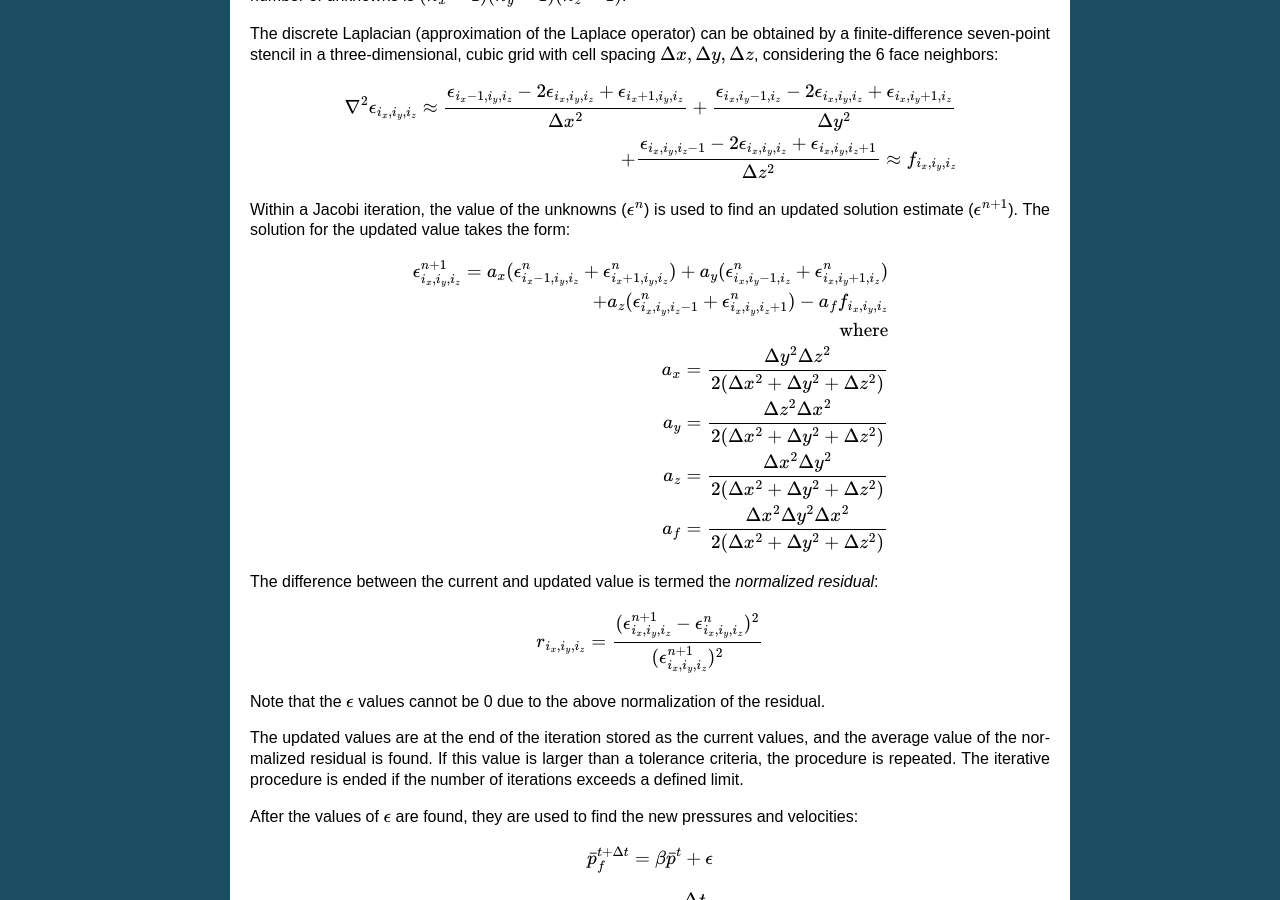
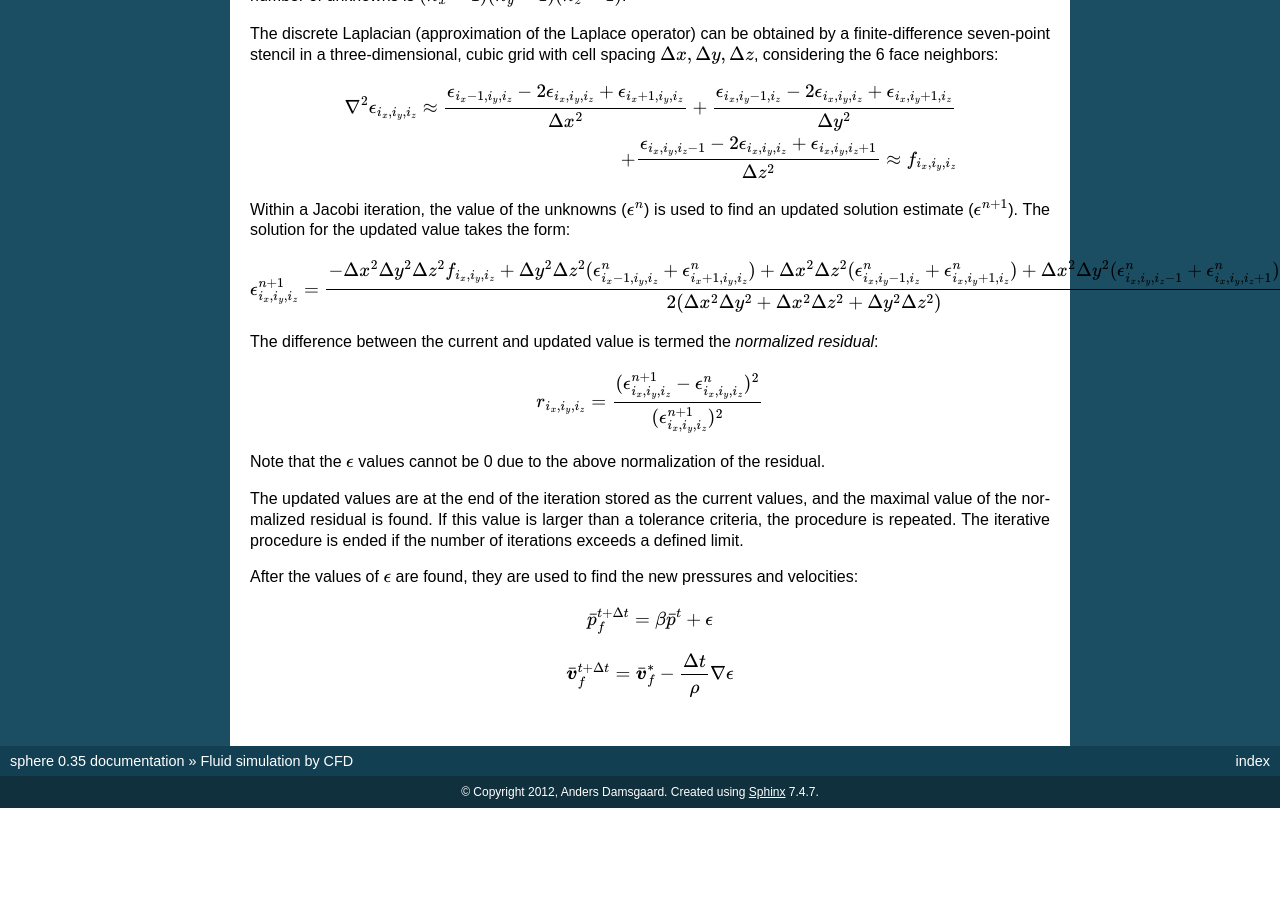
Before and after one commit to marwamiro/sphere, a Sphinx documentation site: the page built from doc/sphinx/cfd.rst, in a window 1280 px wide and 900 px high, scrolled down 1969 px. Built offline with Sphinx 7.4.7, drawn with Linux system fonts in a browser that asks for light colours; formulas are drawn with MathJax 3; after the commit the page ends 2777 px from its top, so only the background shows below that.

```diff
--- a/doc/sphinx/cfd.rst
+++ b/doc/sphinx/cfd.rst
@@ -179,21 +179,16 @@ The solution for the updated value takes the form:
 
 .. math::
     \epsilon^{n+1}_{i_x,i_y,i_z}
-    = a_x (\epsilon^n_{i_x-1,i_y,i_z} + \epsilon^n_{i_x+1,i_y,i_z})
-    + a_y (\epsilon^n_{i_x,i_y-1,i_z} + \epsilon^n_{i_x,i_y+1,i_z})
-
-    + a_z (\epsilon^n_{i_x,i_y,i_z-1} + \epsilon^n_{i_x,i_y,i_z+1})
-    - a_f f_{i_x,i_y,i_z}
-
-    \text{where}
-
-    a_x = \frac{\Delta y^2 \Delta z^2}{2(\Delta x^2 + \Delta y^2 + \Delta z^2)}
-
-    a_y = \frac{\Delta z^2 \Delta x^2}{2(\Delta x^2 + \Delta y^2 + \Delta z^2)}
-
-    a_z = \frac{\Delta x^2 \Delta y^2}{2(\Delta x^2 + \Delta y^2 + \Delta z^2)}
-
-    a_f = \frac{\Delta x^2 \Delta y^2 \Delta x^2}{2(\Delta x^2 + \Delta y^2 + \Delta z^2)}
+    = \frac{-\Delta x^2 \Delta y^2 \Delta z^2 f_{i_x,i_y,i_z}
+    + \Delta y^2 \Delta z^2 (\epsilon^n_{i_x-1,i_y,i_z} +
+      \epsilon^n_{i_x+1,i_y,i_z})
+    + \Delta x^2 \Delta z^2 (\epsilon^n_{i_x,i_y-1,i_z} +
+      \epsilon^n_{i_x,i_y+1,i_z})
+    + \Delta x^2 \Delta y^2 (\epsilon^n_{i_x,i_y,i_z-1} +
+      \epsilon^n_{i_x,i_y,i_z+1})}
+      {2 (\Delta x^2 \Delta y^2
+      + \Delta x^2 \Delta z^2
+      + \Delta y^2 \Delta z^2) }
 
 The difference between the current and updated value is termed the *normalized residual*:
 
@@ -204,7 +199,7 @@ Note that the :math:`\epsilon` values cannot be 0 due to the above normalization
 of the residual.
 
 The updated values are at the end of the iteration stored as the current values,
-and the average value of the normalized residual is found. If this value is
+and the maximal value of the normalized residual is found. If this value is
 larger than a tolerance criteria, the procedure is repeated. The iterative
 procedure is ended if the number of iterations exceeds a defined limit.
 
```
Also changed, not shown: 1 other file.
